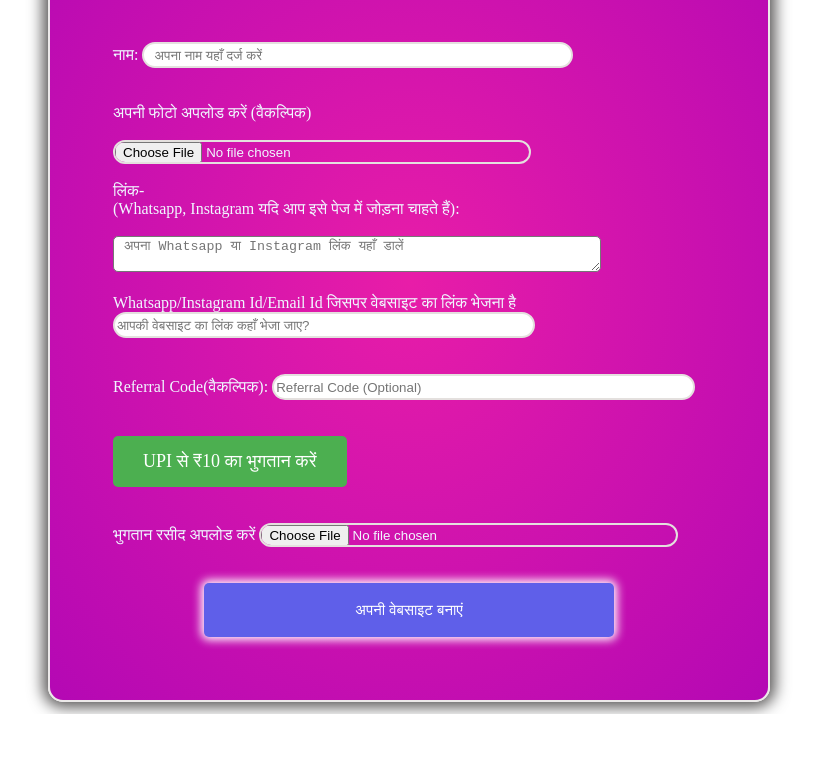
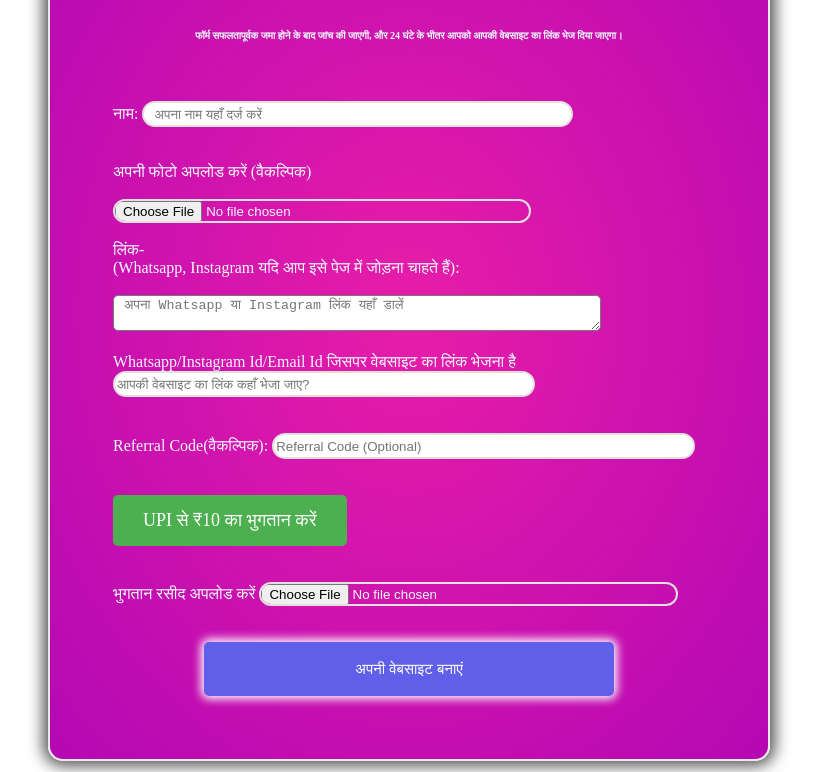
Before and after one commit to adnest1/adnest1, a plain HTML site: page form.html in a window 1280 px wide. Shown: the part 150-922 px from the top of the page, without its empty margins (231-1048 px from the left). Before the commit the page ends 864 px from the top, so only its background shows below. Drawn offline with Linux system fonts and the light colour scheme.

Commit message:
Update form.html

```diff
--- a/form.html
+++ b/form.html
@@ -68,11 +68,17 @@
         h1{
             text-align: center;
         }
+        h6{
+            text-align: center;
+            font-size:10px;
+        }
     </style>
 </head>
 <body>
      <div class="form">
         <h1>कृपया यह फ़ॉर्म भरें।</h1>
+         <h6>फॉर्म सफलतापूर्वक जमा होने के बाद जांच की जाएगी, और 24 घंटे के भीतर आपको आपकी वेबसाइट का लिंक भेज दिया जाएगा।</h6>
+
         <br><br>
         <form action="https://getform.io/f/bjjrxlkb" method="POST" enctype="multipart/form-data">
             <label>नाम:</label>
```
